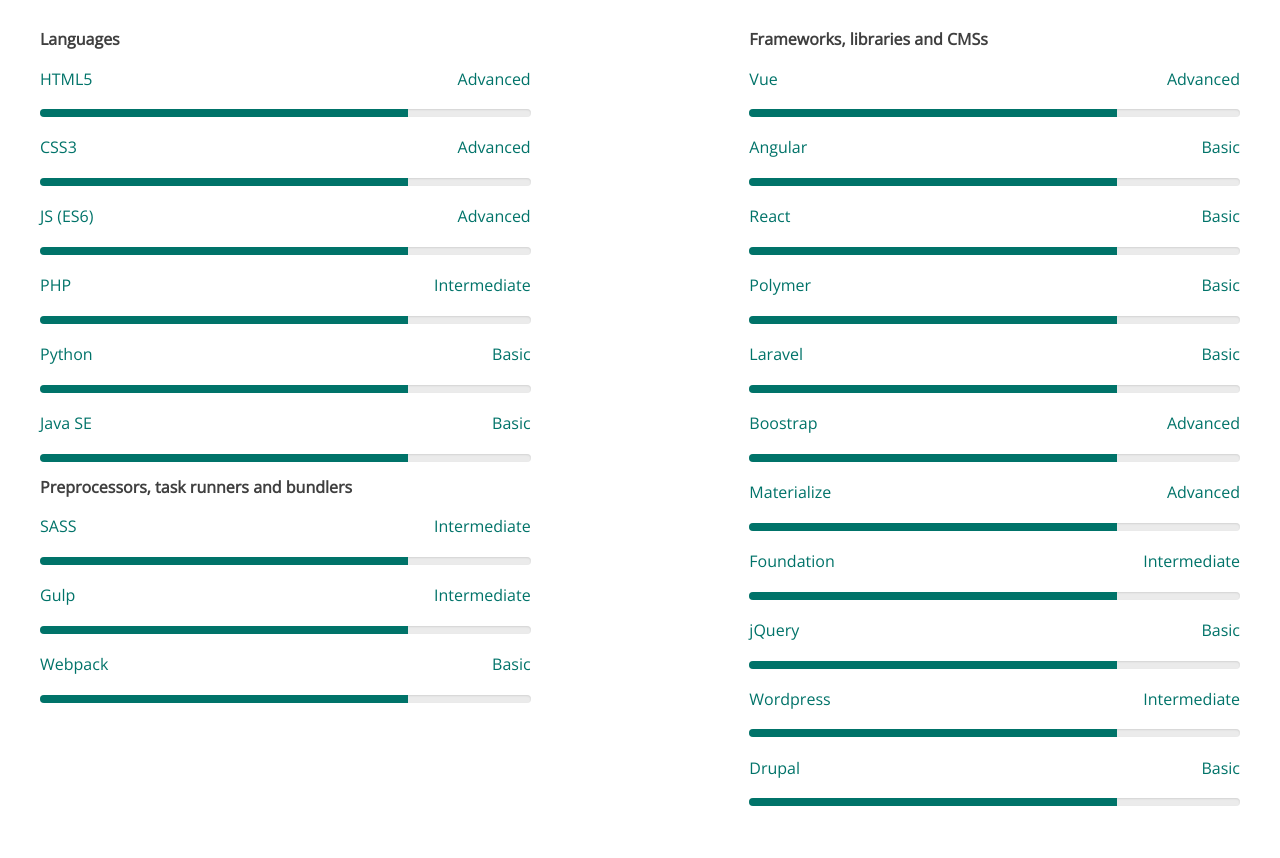
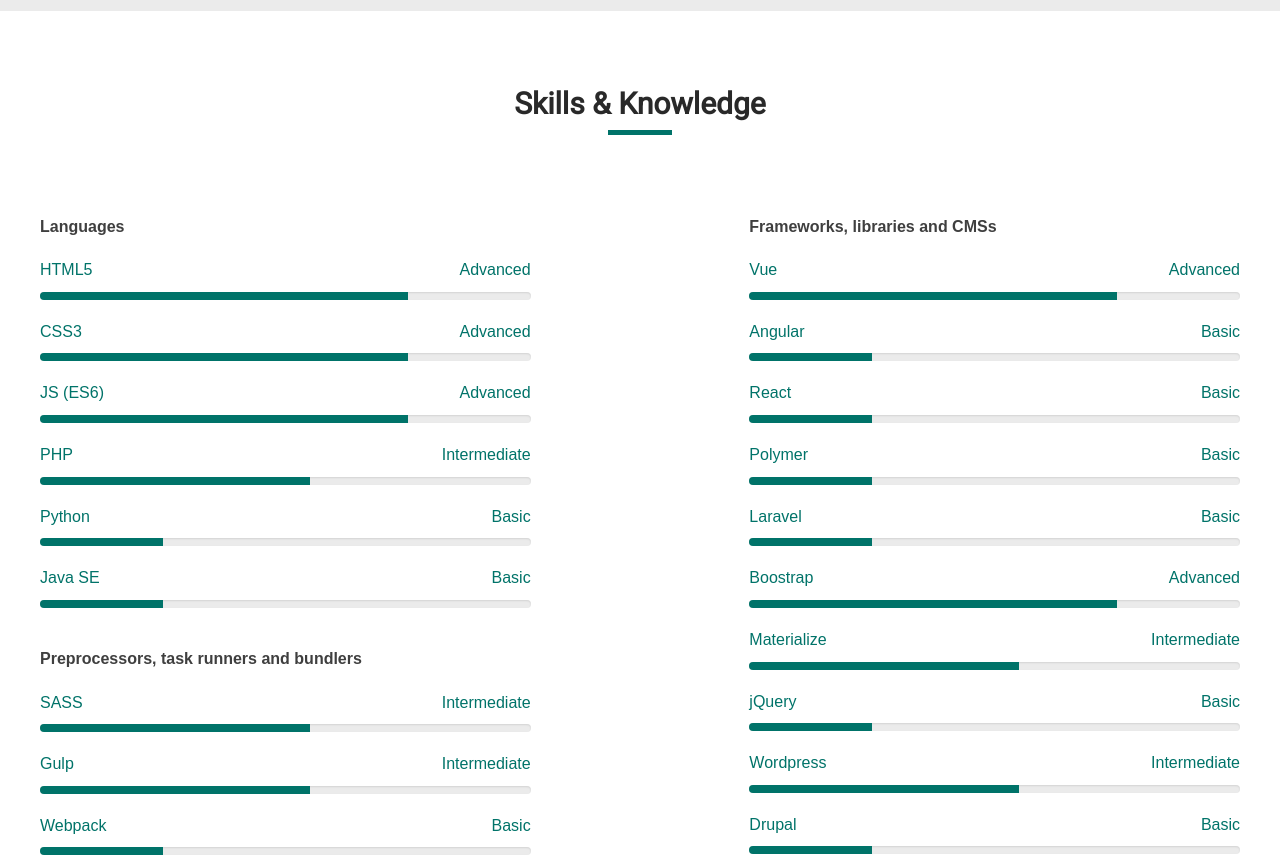
Before and after one commit to JoseJesusOchoaTorres/portfolio, a website: page index.html in a window 1280 px wide. Shown: the part 1420-2278 px from the top of the page. Drawn offline with nearby package versions, Linux system fonts and the light colour scheme.

Commit message:
9.- Fixing minor details.

```diff
--- a/css/global.css
+++ b/css/global.css
@@ -38,11 +38,11 @@
     }
 
         .hp-progress[data-value="25"] {
-            width: 75%;
+            width: 25%;
         }
 
         .hp-progress[data-value="50"] {
-            width: 75%;
+            width: 55%;
         }
 
         .hp-progress[data-value="75"] {
@@ -50,7 +50,7 @@
         }
 
         .hp-progress[data-value="100"] {
-            width: 75%;
+            width: 100%;
         }
 
 
--- a/css/main.css
+++ b/css/main.css
@@ -1,6 +1,10 @@
 /*------------------------------------*\
   # SHORT NORMALIZE
 \*------------------------------------*/
+
+html {
+    line-height: 1.4;
+}
 
 /**
 * All elements
@@ -39,8 +43,8 @@
 \*------------------------------------*/
 
 .main-container {
-    font-family: 'Open Sans', arial, sans-serif;
-    /* font-family: arial, sans-serif; */
+    /* font-family: 'Open Sans', arial, sans-serif; */
+    font-family: sans-serif;
     box-sizing: border-box;
     font-size: 16px;
 }
@@ -63,7 +67,7 @@
         }
 
         .header-title {
-            margin: 2rem;
+            margin-left: 2rem;
         }
 
 
--- a/index.html
+++ b/index.html
@@ -12,8 +12,8 @@
     <link href="https://fonts.googleapis.com/css?family=Open+Sans|Roboto" rel="stylesheet">
     <link rel="stylesheet" href="./css/normalize.css">
     <link rel="stylesheet" href="./css/variables.css">
+    <link rel="stylesheet" href="./css/grid.css">
     <link rel="stylesheet" href="./css/global.css">
-    <link rel="stylesheet" href="./css/grid.css">
     <link rel="stylesheet" href="./css/main.css">
     <link rel="stylesheet" href="./css/responsive.css">
 
@@ -50,7 +50,7 @@
 
 
         <!-- ABOUT-BEGIN -->
-        <section id="about" class="about-container  [ container ] [ hp-background-color-gray-1 ]">
+        <section id="about" class="about-container  [ container ] [ hp-background-color-gray-1 hp-padding-top-r2 hp-padding-bottom-r2 ]">
 
             <div class="[ row ]">
                 <div class="[ col-sm-12 col-md-6 col-lg-8 col-xl-8 ]">
@@ -81,7 +81,7 @@
                             <li class="personal-information-element"><span class="[ hp-bold hp-text-color-gray-3 ]">Email:</span> <a class="[ hp-text-color-green-3 ]" href="mailto:jose.jesus.ochoa.torres@gmail.com">jose.jesus.ochoa.torres@gmail.com</a></li>
                             <li class="personal-information-element"><span class="[ hp-bold hp-text-color-gray-3 ]">Cellphone:</span> <a class="[ hp-text-color-green-3 ]" href="tel:+52 4525290255">(+52) 4525290255</a></li>
                         </ul>
-                        <ul class="social-networks-list  [ row hp-h3 ]">
+                        <ul class="social-networks-list  [ row hp-h3 hp-margin-top-3 ]">
                             <li class="social-networks-element"><a href="#"><i class="fab fa-linkedin  [ hp-text-color-gray-3  ]"></i></a></li>
                             <li class="social-networks-element"><a href="#"><i class="fab fa-facebook  [ hp-text-color-gray-3  ]"></i></a></li>
                             <li class="social-networks-element"><a href="#"><i class="fab fa-instagram  [ hp-text-color-gray-3  ]"></i></a></li>
@@ -97,12 +97,12 @@
 
 
         <!-- SKILLS-BEGIN -->
-        <section id="skills" class="skills-container  [ container ]">
+        <section id="skills" class="skills-container  [ container ] [ hp-padding-top-r2 hp-padding-bottom-r2 ]">
 
             <div class="[ row ]">
                 <div class="col-12">
 
-                    <h2 class="[ hp-h2 hp-heading-stylized--center hp-bold hp-text-color-gray-6 ]">Skills &amp; Knowledge</h2>
+                    <h2 class="[ hp-h2 hp-heading-stylized--center hp-bold hp-text-color-gray-6 hp-margin-top-0 ]">Skills &amp; Knowledge</h2>
 
                 </div>
             </div>
@@ -110,46 +110,46 @@
             <div class="[ row horizontal-between ]">
                 <div class="col-sm-12 col-md-6 col-lg-5 col-xl-5">
 
-                    <h3 class="[ hp-paragraph hp-bold hp-text-color-gray-5 ]">Languages</h3>
+                    <h3 class="[ hp-paragraph hp-bold hp-text-color-gray-5 hp-margin-top-4 hp-margin-bottom-2 ]">Languages</h3>
 
                     <ul>
                         <li>
-                            <h4 class="[ row horizontal-between ] [ hp-light hp-text-color-green-3 ]">HTML5 <span>Advanced</span></h4>
+                            <h4 class="[ row horizontal-between ] [ hp-light hp-text-color-green-3 hp-margin-bottom-1 ]">HTML5 <span>Advanced</span></h4>
                             <div class="[ hp-progress-bar ]">
                                 <div class="[ hp-progress ]" data-value="75"></div>
                             </div>
                         </li>
 
                         <li>
-                            <h4 class="[ row horizontal-between ] [ hp-light hp-text-color-green-3 ]">CSS3 <span>Advanced</span></h4>
+                            <h4 class="[ row horizontal-between ] [ hp-light hp-text-color-green-3 hp-margin-bottom-1 ]">CSS3 <span>Advanced</span></h4>
                             <div class="[ hp-progress-bar ]">
                                 <div class="[ hp-progress ]" data-value="75"></div>
                             </div>
                         </li>
 
                         <li>
-                            <h4 class="[ row horizontal-between ] [ hp-light hp-text-color-green-3 ]">JS (ES6) <span>Advanced</span></h4>
+                            <h4 class="[ row horizontal-between ] [ hp-light hp-text-color-green-3 hp-margin-bottom-1 ]">JS (ES6) <span>Advanced</span></h4>
                             <div class="[ hp-progress-bar ]">
                                 <div class="[ hp-progress ]" data-value="75"></div>
                             </div>
                         </li>
 
                         <li>
-                            <h4 class="[ row horizontal-between ] [ hp-light hp-text-color-green-3 ]">PHP <span>Intermediate</span></h4>
+                            <h4 class="[ row horizontal-between ] [ hp-light hp-text-color-green-3 hp-margin-bottom-1 ]">PHP <span>Intermediate</span></h4>
                             <div class="[ hp-progress-bar ]">
                                 <div class="[ hp-progress ]" data-value="50"></div>
                             </div>
                         </li>
 
                         <li>
-                            <h4 class="[ row horizontal-between ] [ hp-light hp-text-color-green-3 ]">Python <span>Basic</span></h4>
+                            <h4 class="[ row horizontal-between ] [ hp-light hp-text-color-green-3 hp-margin-bottom-1 ]">Python <span>Basic</span></h4>
                             <div class="[ hp-progress-bar ]">
                                 <div class="[ hp-progress ]" data-value="25"></div>
                             </div>
                         </li>
 
                         <li>
-                            <h4 class="[ row horizontal-between ] [ hp-light hp-text-color-green-3 ]">Java SE <span>Basic</span></h4>
+                            <h4 class="[ row horizontal-between ] [ hp-light hp-text-color-green-3 hp-margin-bottom-1 ]">Java SE <span>Basic</span></h4>
                             <div class="[ hp-progress-bar ]">
                                 <div class="[ hp-progress ]" data-value="25"></div>
                             </div>
@@ -157,25 +157,25 @@
                     </ul>
 
 
-                    <h3 class="[ hp-paragraph hp-bold hp-text-color-gray-5 ]">Preprocessors, task runners and bundlers</h3>
+                    <h3 class="[ hp-paragraph hp-bold hp-text-color-gray-5 hp-margin-top-4 hp-margin-bottom-2 ]">Preprocessors, task runners and bundlers</h3>
 
                     <ul>
                         <li>
-                            <h4 class="[ row horizontal-between ] [ hp-light hp-text-color-green-3 ]">SASS <span>Intermediate</span></h4>
+                            <h4 class="[ row horizontal-between ] [ hp-light hp-text-color-green-3 hp-margin-bottom-1 ]">SASS <span>Intermediate</span></h4>
                             <div class="[ hp-progress-bar ]">
                                 <div class="[ hp-progress ]" data-value="50"></div>
                             </div>
                         </li>
 
                         <li>
-                            <h4 class="[ row horizontal-between ] [ hp-light hp-text-color-green-3 ]">Gulp <span>Intermediate</span></h4>
+                            <h4 class="[ row horizontal-between ] [ hp-light hp-text-color-green-3 hp-margin-bottom-1 ]">Gulp <span>Intermediate</span></h4>
                             <div class="[ hp-progress-bar ]">
                                 <div class="[ hp-progress ]" data-value="50"></div>
                             </div>
                         </li>
 
                         <li>
-                            <h4 class="[ row horizontal-between ] [ hp-light hp-text-color-green-3 ]">Webpack <span>Basic</span></h4>
+                            <h4 class="[ row horizontal-between ] [ hp-light hp-text-color-green-3 hp-margin-bottom-1 ]">Webpack <span>Basic</span></h4>
                             <div class="[ hp-progress-bar ]">
                                 <div class="[ hp-progress ]" data-value="25"></div>
                             </div>
@@ -186,81 +186,74 @@
 
                 <div class="col-sm-12 col-md-6 col-lg-5 col-xl-5">
 
-                    <h3 class="[ hp-paragraph hp-bold hp-text-color-gray-5 ]">Frameworks, libraries and CMSs</h3>
+                    <h3 class="[ hp-paragraph hp-bold hp-text-color-gray-5 hp-margin-top-4 hp-margin-bottom-2 ]">Frameworks, libraries and CMSs</h3>
 
                     <ul>
                         <li>
-                            <h4 class="[ row horizontal-between ] [ hp-light hp-text-color-green-3 ]">Vue <span>Advanced</span></h4>
+                            <h4 class="[ row horizontal-between ] [ hp-light hp-text-color-green-3 hp-margin-bottom-1 ]">Vue <span>Advanced</span></h4>
                             <div class="[ hp-progress-bar ]">
                                 <div class="[ hp-progress ]" data-value="75"></div>
                             </div>
                         </li>
 
                         <li>
-                            <h4 class="[ row horizontal-between ] [ hp-light hp-text-color-green-3 ]">Angular <span>Basic</span></h4>
+                            <h4 class="[ row horizontal-between ] [ hp-light hp-text-color-green-3 hp-margin-bottom-1 ]">Angular <span>Basic</span></h4>
                             <div class="[ hp-progress-bar ]">
                                 <div class="[ hp-progress ]" data-value="25"></div>
                             </div>
                         </li>
 
                         <li>
-                            <h4 class="[ row horizontal-between ] [ hp-light hp-text-color-green-3 ]">React <span>Basic</span></h4>
+                            <h4 class="[ row horizontal-between ] [ hp-light hp-text-color-green-3 hp-margin-bottom-1 ]">React <span>Basic</span></h4>
                             <div class="[ hp-progress-bar ]">
                                 <div class="[ hp-progress ]" data-value="25"></div>
                             </div>
                         </li>
 
                         <li>
-                            <h4 class="[ row horizontal-between ] [ hp-light hp-text-color-green-3 ]">Polymer <span>Basic</span></h4>
+                            <h4 class="[ row horizontal-between ] [ hp-light hp-text-color-green-3 hp-margin-bottom-1 ]">Polymer <span>Basic</span></h4>
                             <div class="[ hp-progress-bar ]">
                                 <div class="[ hp-progress ]" data-value="25"></div>
                             </div>
                         </li>
 
                         <li>
-                            <h4 class="[ row horizontal-between ] [ hp-light hp-text-color-green-3 ]">Laravel <span>Basic</span></h4>
+                            <h4 class="[ row horizontal-between ] [ hp-light hp-text-color-green-3 hp-margin-bottom-1 ]">Laravel <span>Basic</span></h4>
                             <div class="[ hp-progress-bar ]">
                                 <div class="[ hp-progress ]" data-value="25"></div>
                             </div>
                         </li>
 
                         <li>
-                            <h4 class="[ row horizontal-between ] [ hp-light hp-text-color-green-3 ]">Boostrap <span>Advanced</span></h4>
+                            <h4 class="[ row horizontal-between ] [ hp-light hp-text-color-green-3 hp-margin-bottom-1 ]">Boostrap <span>Advanced</span></h4>
                             <div class="[ hp-progress-bar ]">
                                 <div class="[ hp-progress ]" data-value="75"></div>
                             </div>
                         </li>
 
                         <li>
-                            <h4 class="[ row horizontal-between ] [ hp-light hp-text-color-green-3 ]">Materialize <span>Advanced</span></h4>
-                            <div class="[ hp-progress-bar ]">
-                                <div class="[ hp-progress ]" data-value="75"></div>
-                            </div>
-                        </li>
-
-                        <li>
-                            <h4 class="[ row horizontal-between ] [ hp-light hp-text-color-green-3 ]">Foundation <span>Intermediate</span></h4>
+                            <h4 class="[ row horizontal-between ] [ hp-light hp-text-color-green-3 hp-margin-bottom-1 ]">Materialize <span>Intermediate</span></h4>
                             <div class="[ hp-progress-bar ]">
                                 <div class="[ hp-progress ]" data-value="50"></div>
                             </div>
                         </li>
 
                         <li>
-                            <h4 class="[ row horizontal-between ] [ hp-light hp-text-color-green-3 ]">jQuery <span>Basic</span></h4>
+                            <h4 class="[ row horizontal-between ] [ hp-light hp-text-color-green-3 hp-margin-bottom-1 ]">jQuery <span>Basic</span></h4>
                             <div class="[ hp-progress-bar ]">
                                 <div class="[ hp-progress ]" data-value="25"></div>
                             </div>
                         </li>
 
                         <li>
-                            <h4 class="[ row horizontal-between ] [ hp-light hp-text-color-green-3 ]">Wordpress <span>Intermediate</span></h4>
+                            <h4 class="[ row horizontal-between ] [ hp-light hp-text-color-green-3 hp-margin-bottom-1 ]">Wordpress <span>Intermediate</span></h4>
                             <div class="[ hp-progress-bar ]">
                                 <div class="[ hp-progress ]" data-value="50"></div>
                             </div>
                         </li>
 
                         <li>
-                            <h4 class="[ row horizontal-between ] [ hp-light hp-text-color-green-3 ]">Drupal <span>Basic</span></h4>
+                            <h4 class="[ row horizontal-between ] [ hp-light hp-text-color-green-3 hp-margin-bottom-1 ]">Drupal <span>Basic</span></h4>
                             <div class="[ hp-progress-bar ]">
                                 <div class="[ hp-progress ]" data-value="25"></div>
                             </div>
@@ -275,12 +268,12 @@
 
 
         <!-- EXPERIENCE-BEGIN -->
-        <section id="experience" class="experience-container [ container ] [ hp-background-color-gray-1 ]">
+        <section id="experience" class="experience-container [ container ] [ hp-background-color-gray-1 hp-padding-top-r2 hp-padding-bottom-r2 ]">
 
             <div class="[ row ]">
                 <div class="col-12">
 
-                    <h2 class="[ hp-h2 hp-heading-stylized--center hp-bold hp-text-color-gray-6 ]">My Resume</h2>
+                    <h2 class="[ hp-h2 hp-heading-stylized--center hp-bold hp-text-color-gray-6 hp-margin-top-0 ]">My Resume</h2>
 
                 </div>
             </div>
@@ -329,15 +322,15 @@
 
 
         <!-- CONTACT-BEGIN -->
-        <section id="contact" class="contact-container  [ container ] [ hp-background-color-white-1 ]">
+        <section id="contact" class="contact-container  [ container ] [ hp-background-color-white-1 hp-padding-top-r2 hp-padding-bottom-r2 ]">
 
             <div class="[ row horizontal-center ]">
                 <div class="col-sm-12 col-md-10 col-lg-8 col-xl-10  [ hp-text-center hp-text-color-gray-3 ]">
 
-                    <h2 class="[ hp-h2 hp-heading-stylized--center hp-bold hp-text-color-gray-6 ]">Talk with me</h2>
+                    <h2 class="[ hp-h2 hp-heading-stylized--center hp-bold hp-text-color-gray-6 hp-margin-top-0 ]">Talk with me</h2>
 
-                    <p class="[ hp-h4 ]">Puedes contactarme en mis redes sociales o enviarme un <a class="[ hp-text-color-green-3 hp-bold ]" href="mailto:jose.jesus.ochoa.torres@gmail.com">e-mail</a> directamente si así lo prefieres.</p>
-                    <p class="[ hp-h4 ]">Tambien puedes ver mi <a class="[ hp-text-color-green-3 hp-bold ]" href="#">currículum</a> para saber más acerca de mi experiencia y educación.</p>
+                    <p class="[ hp-h4 hp-nospacing ]">Puedes contactarme en mis redes sociales o enviarme un <a class="[ hp-text-color-green-3 hp-bold ]" href="mailto:jose.jesus.ochoa.torres@gmail.com">e-mail</a> directamente si así lo prefieres.</p>
+                    <p class="[ hp-h4 hp-nospacing ]">Tambien puedes ver mi <a class="[ hp-text-color-green-3 hp-bold ]" href="#">currículum</a> para saber más acerca de mi experiencia y educación.</p>
 
                 </div>
             </div>
@@ -353,7 +346,7 @@
 
                 <p>Hecho con <i class="fas fa-heart  [ hp-text-color-green-3 ]"></i> para todo el mundo</p>
 
-                <ul class="social-networks-list  [ row hp-h3 ]">
+                <ul class="social-networks-list  [ row hp-h3 hp-nospacing ]">
                     <li class="social-networks-element"><a href="#"><i class="fab fa-linkedin  [ hp-text-color-gray-3  ]"></i></a></li>
                     <li class="social-networks-element"><a href="#"><i class="fab fa-facebook  [ hp-text-color-gray-3  ]"></i></a></li>
                     <li class="social-networks-element"><a href="#"><i class="fab fa-instagram  [ hp-text-color-gray-3  ]"></i></a></li>
```
